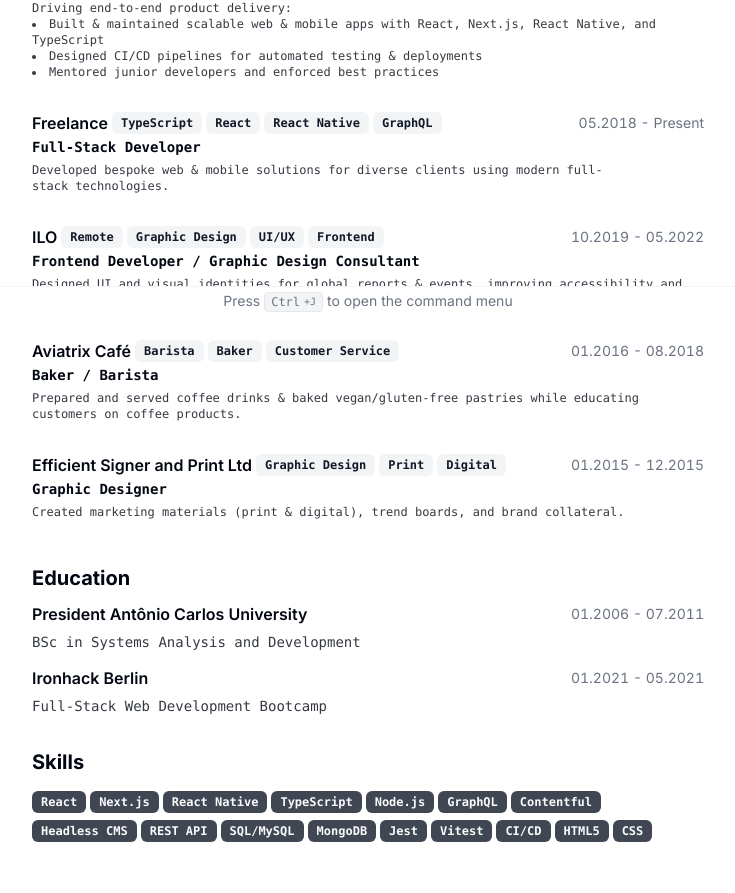
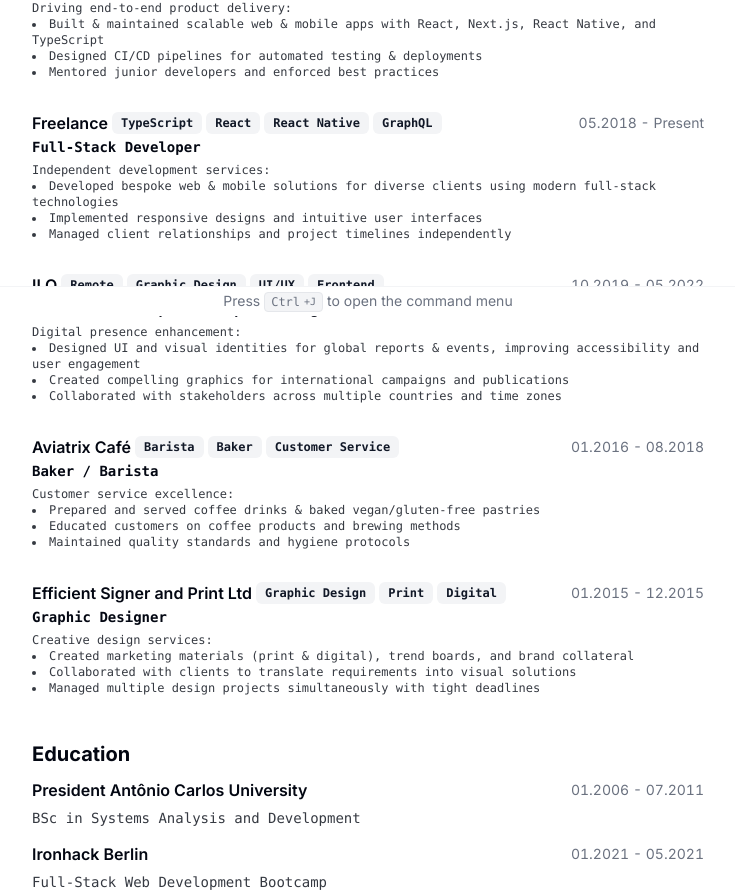
Before and after one commit to BartoszJarocki/cv, a Next.js app: page / in a window 1280 px wide. Shown: the part 484-1377 px from the top of the page, without its empty margins (272-1007 px from the left). Built offline with nearby package versions, Linux system fonts and the light colour scheme.

Commit message:
feat: enhance resume data with detailed descriptions and add ILO logo

```diff
--- a/src/data/resume-data.tsx
+++ b/src/data/resume-data.tsx
@@ -1,4 +1,6 @@
 import { GitHubIcon, LinkedInIcon } from "@/components/icons";
+import { ILOLogo } from "@/images/logos";
+import { StaticImageData } from "next/image";
 import { ReactNode } from "react";
 
 type Social = {
@@ -19,7 +21,7 @@
   link: string;
   badges: string[];
   title: string;
-  logo: string | null;
+  logo: StaticImageData | null;
   start: string;
   end: string | null;
   description: ReactNode;
@@ -135,19 +137,51 @@
       logo: null,
       start: "05.2018",
       end: null,
-      description:
-        "Developed bespoke web & mobile solutions for diverse clients using modern full-stack technologies.",
+      description: (
+        <>
+          Independent development services:
+          <ul className="list-inside list-disc">
+            <li>
+              Developed bespoke web & mobile solutions for diverse clients using
+              modern full-stack technologies
+            </li>
+            <li>
+              Implemented responsive designs and intuitive user interfaces
+            </li>
+            <li>
+              Managed client relationships and project timelines independently
+            </li>
+          </ul>
+        </>
+      ),
     },
     {
       company: "ILO",
       link: "https://www.ilo.org",
       badges: ["Remote", "Graphic Design", "UI/UX", "Frontend"],
       title: "Frontend Developer / Graphic Design Consultant",
-      logo: null,
+      logo: ILOLogo,
       start: "10.2019",
       end: "05.2022",
-      description:
-        "Designed UI and visual identities for global reports & events, improving accessibility and user engagement.",
+      description: (
+        <>
+          Digital presence enhancement:
+          <ul className="list-inside list-disc">
+            <li>
+              Designed UI and visual identities for global reports & events,
+              improving accessibility and user engagement
+            </li>
+            <li>
+              Created compelling graphics for international campaigns and
+              publications
+            </li>
+            <li>
+              Collaborated with stakeholders across multiple countries and time
+              zones
+            </li>
+          </ul>
+        </>
+      ),
     },
     {
       company: "Aviatrix Café",
@@ -157,8 +191,19 @@
       logo: null,
       start: "01.2016",
       end: "08.2018",
-      description:
-        "Prepared and served coffee drinks & baked vegan/gluten-free pastries while educating customers on coffee products.",
+      description: (
+        <>
+          Customer service excellence:
+          <ul className="list-inside list-disc">
+            <li>
+              Prepared and served coffee drinks & baked vegan/gluten-free
+              pastries
+            </li>
+            <li>Educated customers on coffee products and brewing methods</li>
+            <li>Maintained quality standards and hygiene protocols</li>
+          </ul>
+        </>
+      ),
     },
     {
       company: "Efficient Signer and Print Ltd",
@@ -168,8 +213,25 @@
       logo: null,
       start: "01.2015",
       end: "12.2015",
-      description:
-        "Created marketing materials (print & digital), trend boards, and brand collateral.",
+      description: (
+        <>
+          Creative design services:
+          <ul className="list-inside list-disc">
+            <li>
+              Created marketing materials (print & digital), trend boards, and
+              brand collateral
+            </li>
+            <li>
+              Collaborated with clients to translate requirements into visual
+              solutions
+            </li>
+            <li>
+              Managed multiple design projects simultaneously with tight
+              deadlines
+            </li>
+          </ul>
+        </>
+      ),
     },
   ],
   skills: [
--- a/src/images/logos/index.ts
+++ b/src/images/logos/index.ts
@@ -1,3 +1,3 @@
-import ILOLogo from "./ilo.png";
+import ILOLogo from "./ilo_logo.png";
 
 export { ILOLogo };
```
